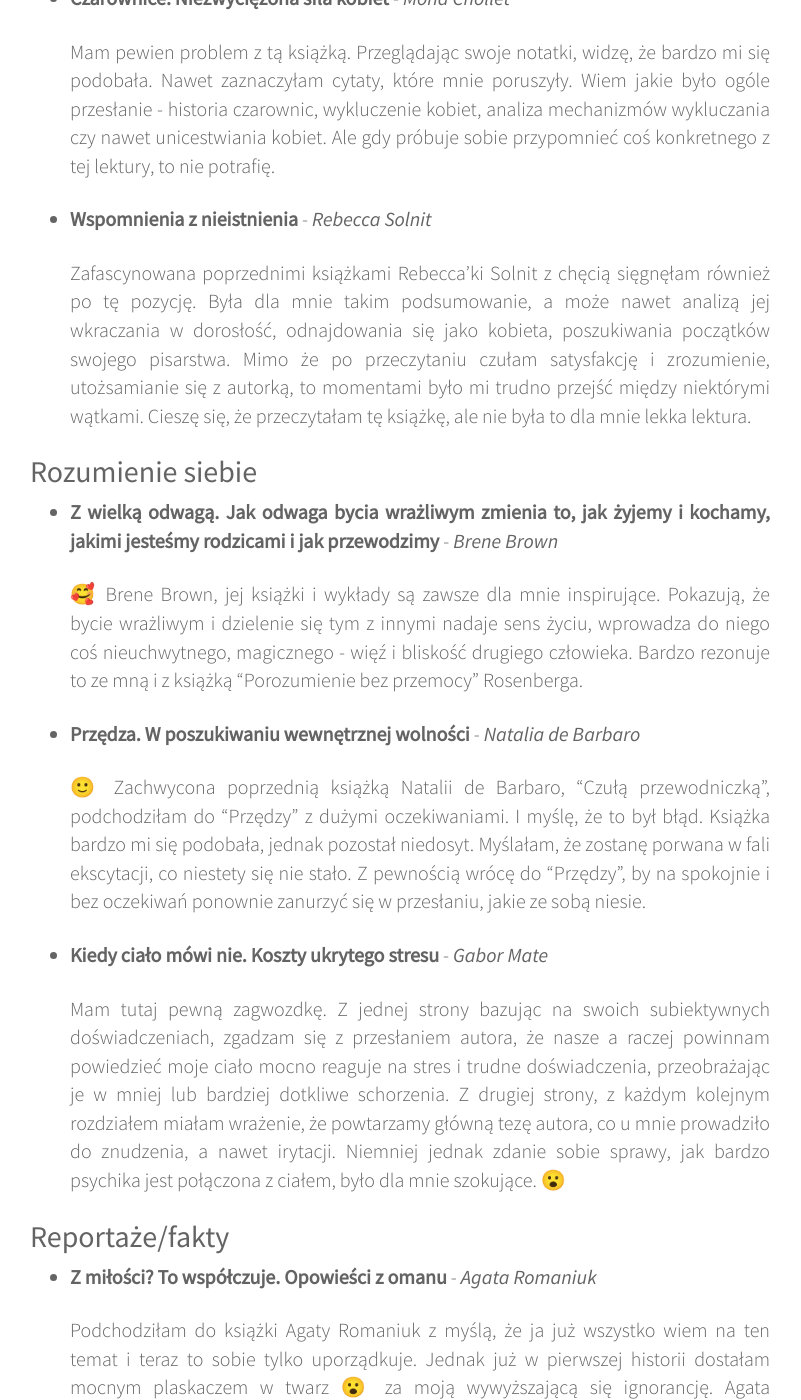
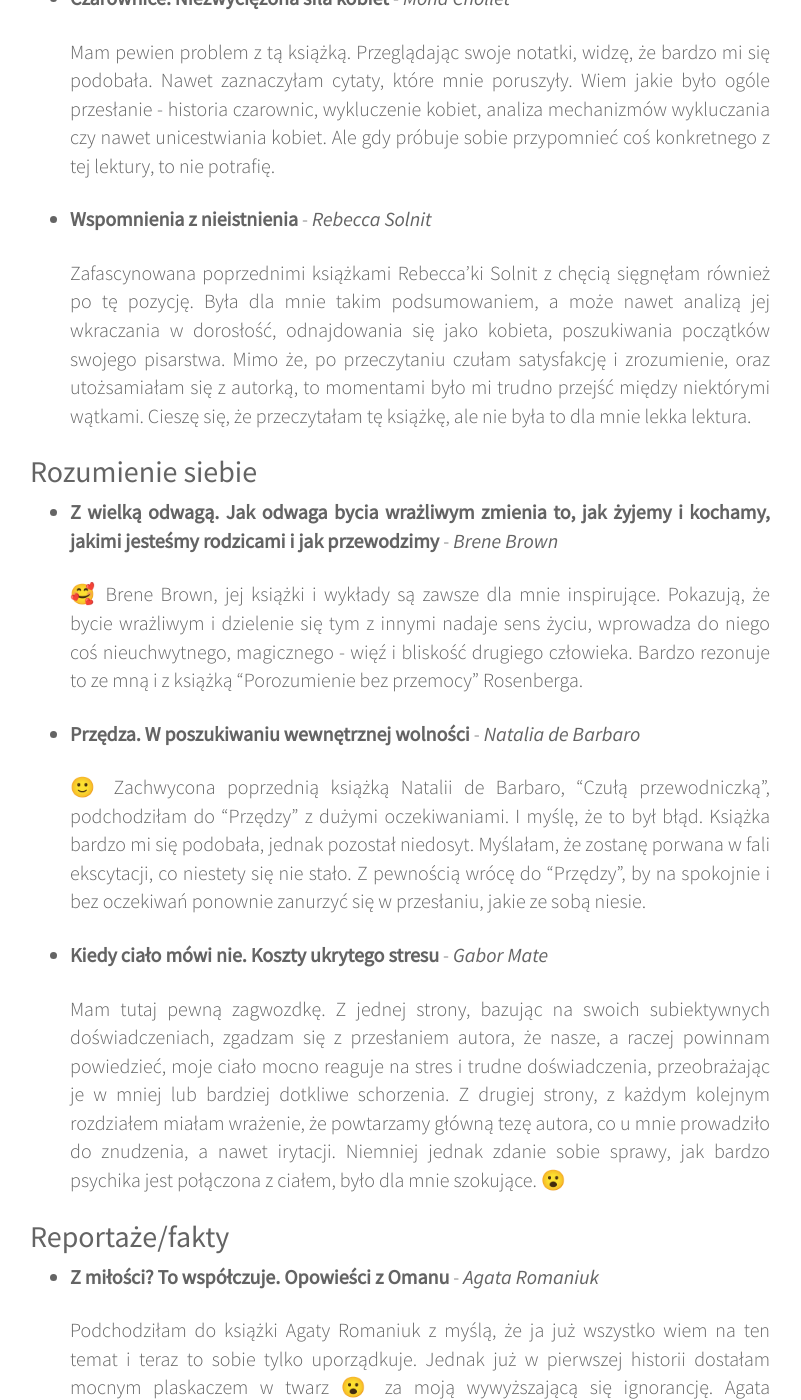
Before and after one commit to womanonrails/bemore.womanonrails.com, a Jekyll site: the page built from _posts/2024-01-08-book-summary-2023.md, in a window 1280 px wide and 1400 px high, scrolled down 5215 px. Shown: the whole window, without its empty margins (240-1041 px from the left). Built offline with Jekyll 4.4.1, drawn with Linux system fonts in a browser that asks for light colours; comment, search, counter and statistics services are not loaded; some of the changed text lies outside the part shown.

Commit message:
Fix typos in latest article
I found a few typos and made some minor editorial corrections.

```diff
--- a/_posts/2024-01-08-book-summary-2023.md
+++ b/_posts/2024-01-08-book-summary-2023.md
@@ -217,12 +217,12 @@
 
     Zafascynowana poprzednimi książkami Rebecca'ki Solnit
     z chęcią sięgnęłam również po tę pozycję.
-    Była dla mnie takim podsumowanie,
+    Była dla mnie takim podsumowaniem,
     a może nawet analizą jej wkraczania w dorosłość,
     odnajdowania się jako kobieta,
     poszukiwania początków swojego pisarstwa.
-    Mimo że po przeczytaniu czułam satysfakcję i zrozumienie,
-    utożsamianie się z autorką,
+    Mimo że, po przeczytaniu czułam satysfakcję i zrozumienie,
+    oraz utożsamiałam się z autorką,
     to momentami było mi trudno przejść między niektórymi wątkami.
     Cieszę się, że przeczytałam tę książkę,
     ale nie była to dla mnie lekka lektura.
@@ -254,9 +254,9 @@
 - **Kiedy ciało mówi nie. Koszty ukrytego stresu** - _Gabor Mate_
 
     Mam tutaj pewną zagwozdkę.
-    Z jednej strony bazując na swoich subiektywnych doświadczeniach,
+    Z jednej strony, bazując na swoich subiektywnych doświadczeniach,
     zgadzam się z przesłaniem autora,
-    że nasze a raczej powinnam powiedzieć moje ciało mocno reaguje na stres
+    że nasze, a raczej powinnam powiedzieć, moje ciało mocno reaguje na stres
     i trudne doświadczenia,
     przeobrażając je w mniej lub bardziej dotkliwe schorzenia.
     Z drugiej strony, z każdym kolejnym rozdziałem miałam wrażenie,
@@ -267,7 +267,7 @@
 
 ## Reportaże/fakty
 
-- **Z miłości? To współczuje. Opowieści z omanu** - _Agata Romaniuk_
+- **Z miłości? To współczuje. Opowieści z Omanu** - _Agata Romaniuk_
 
     Podchodziłam do książki Agaty Romaniuk z myślą,
     że ja już wszystko wiem na ten temat i teraz to sobie tylko uporządkuje.
```
Also changed, not shown: other parts of _posts/2024-01-08-book-summary-2023.md (+2 -2 lines).
